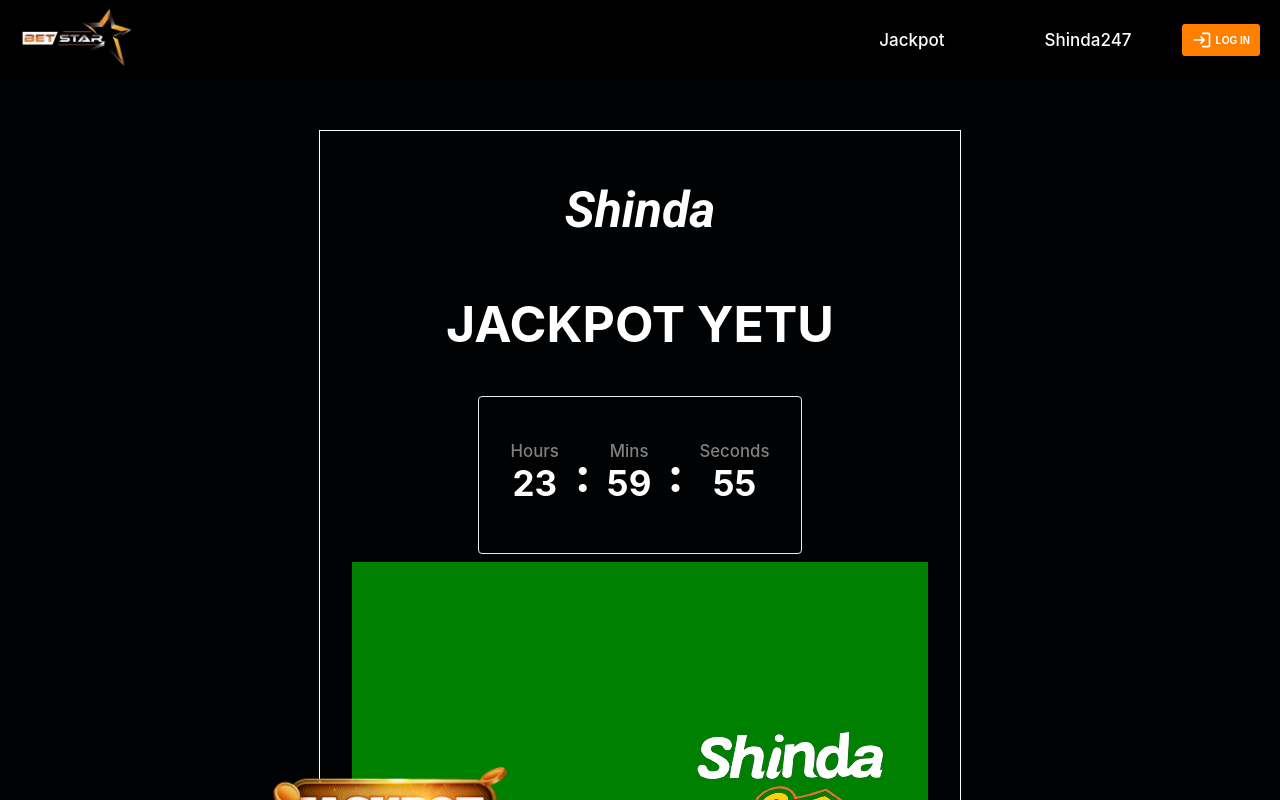
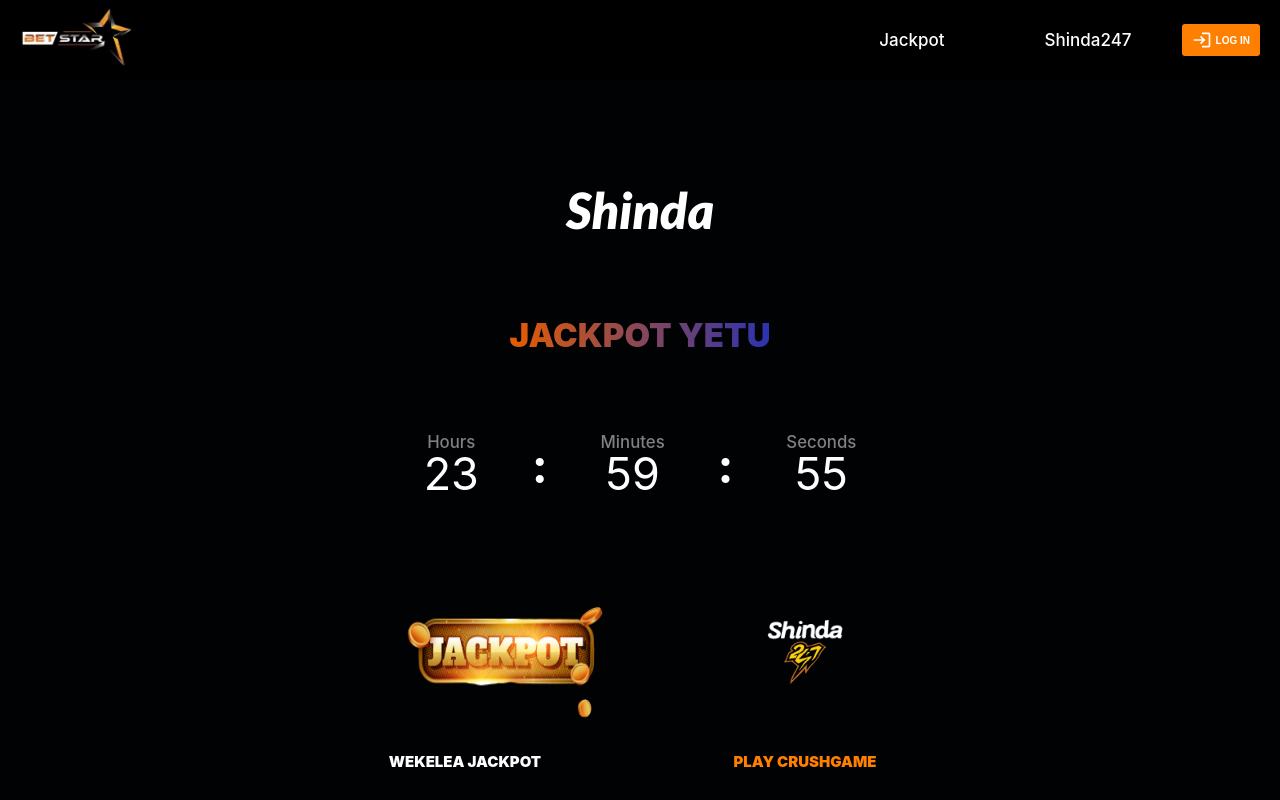
Before and after one commit to mgorem/betstar, a React (Create React App) app: page / in a window 1280 px wide. Built offline with nearby package versions, Linux system fonts and the light colour scheme.

Commit message:
done betstar homepage

```diff
--- a/src/App.css
+++ b/src/App.css
@@ -1,4 +1,4 @@
-@import url("https://fonts.googleapis.com/css2?family=Roboto:ital,wght@1,100;1,300;1,500;1,700;1,900&display=swap");
+@import url("https://fonts.googleapis.com/css2?family=Lato:ital,wght@0,100;0,300;0,400;0,700;0,900;1,100;1,300;1,400;1,700;1,900&display=swap");
 .home {
   width: 100vw;
   height: 100vh;
@@ -61,10 +61,34 @@
   height: 60px;
   margin: 10px 0;
 }
-.shinda {
-  font-family: "Roboto", sans-serif;
+.shinda-name {
+  font-family: "Lato", sans-serif;
   font-size: 50px;
-  font-weight: 600;
+  font-weight: 900;
+}
+.jackpot-banner {
+  font-size: 33px;
+  font-weight: 900;
+  background-image: linear-gradient(to right, #e65c00, #2b32b2);
+  color: rgba(0, 0, 0, 0);
+  -webkit-background-clip: text;
+  background-clip: text;
+}
+.jackpot-image {
+  width: 250px;
+  height: 200px;
+  margin-left: 80px;
+  /* object-fit: contain; */
+}
+.banner-image {
+  width: 350px;
+  height: 200px;
+  object-fit: contain;
+}
+.banner-info {
+  font-size: 15px;
+  font-weight: 900;
+  padding-bottom: 20px;
 }
 .expired-notice {
   text-align: center;
@@ -85,7 +109,7 @@
 }
 
 .show-counter {
-  padding: 0.5rem;
+  padding: 0.5rem 2rem;
 }
 
 .show-counter .countdown-link {
@@ -97,7 +121,7 @@
   font-size: 3rem;
   line-height: 1.75rem;
   padding: 1rem;
-  border: 1px solid #ebebeb;
+  /* border: 1px solid #ebebeb; */
   border-radius: 0.25rem;
   text-decoration: none;
   color: #fff;
@@ -105,10 +129,12 @@
 .show-counter .countdown {
   line-height: 3rem;
   padding: 0 1rem 0 1rem;
+  margin: 0 2.3rem;
   align-items: center;
   display: flex;
   flex-direction: column;
-  font-size: 35px;
+  font-size: 45px;
+  font-weight: 400;
 }
 
 .show-counter .countdown.danger {
--- a/src/components/ShowCounter.jsx
+++ b/src/components/ShowCounter.jsx
@@ -15,7 +15,7 @@
           <p>:</p> */}
           <DateTimeDisplay value={hours} type={'Hours'} isDanger={false} />
           <p>:</p>
-          <DateTimeDisplay value={minutes} type={'Mins'} isDanger={false} />
+          <DateTimeDisplay value={minutes} type={'Minutes'} isDanger={false} />
           <p>:</p>
           <DateTimeDisplay value={seconds} type={'Seconds'} isDanger={false} />
         </a>
--- a/src/pages/Home.jsx
+++ b/src/pages/Home.jsx
@@ -12,33 +12,28 @@
     align-items: center;
     justify-content: flex-start;
     margin: 0 auto;
-    border: 1px solid #fff;
+    /* border: 1px solid #fff; */
     margin-top: 50px;
 `
 const ImageSection = styled.div`
-    width: 90%;
+    width: 59%;
     display: flex;
     align-items: center;
     justify-content: center;
-    background-color: green;
+    /* background-color: green; */
 `
-// const LeftImage = styled.div`
-//     width: 90%;
-//     height: 70%;
-//     display: flex;
-//     flex-direction: column;
-//     align-items: center;
-//     justify-content: center;
-//     background-color: green;
-// `
-// const RightImage = styled.div`
-//     width: 90%;
-//     height: 70%;
-//     display: flex;
-//     align-items: center;
-//     justify-content: center;
-//     background-color: orange;
-// `
+const LeftImage = styled.div`
+    display: flex;
+    flex-direction: column;
+    align-items: center;
+    justify-content: center;
+`
+const RightImage = styled.div`
+    display: flex;
+    flex-direction: column;
+    align-items: center;
+    justify-content: center;
+`
 const Home = () => {
   const DAYS_TO_EXPIRY_MS = 3 * 24 * 60 * 60 * 1000; // Enter time for expiry
   const CURRENT_IN_MS = new Date().getTime(); // fetches current time
@@ -49,16 +44,18 @@
     <div className="home">
       <Topbar />
       <BottomBar>
-        <p className="shinda">Shinda</p>
-        <h1 style={{marginTop: "5px"}}>JACKPOT YETU</h1>
+        <p className="shinda-name"><i>Shinda</i></p>
+        <p><span className="jackpot-banner">JACKPOT YETU</span></p>
         <CountdownTimer targetDate={dateTimeAfterSelectedDays} />
         <ImageSection>
-        {/* <LeftImage> */}
-            <img src="images/jackpot.png" style={{width: "300px", height: "200px"}} alt="jackpot" />
-        {/* </LeftImage> */}
-        {/* <RightImage> */}
-            <img src="images/betstar-asset1.png" alt="betstar-asset" />
-        {/* </RightImage> */}
+            <LeftImage>
+                <img src="images/jackpot.png" className="jackpot-image" alt="jackpot" />
+                <span className="banner-info">WEKELEA JACKPOT</span>
+            </LeftImage>
+            <RightImage>
+                <img src="images/betstar-asset1.png" className="banner-image" alt="betstar-asset" />
+                <span className="banner-info" style={{color: "#ff7f00"}}>PLAY CRUSHGAME</span>
+            </RightImage>
         </ImageSection>
       </BottomBar>
     </div>
```
